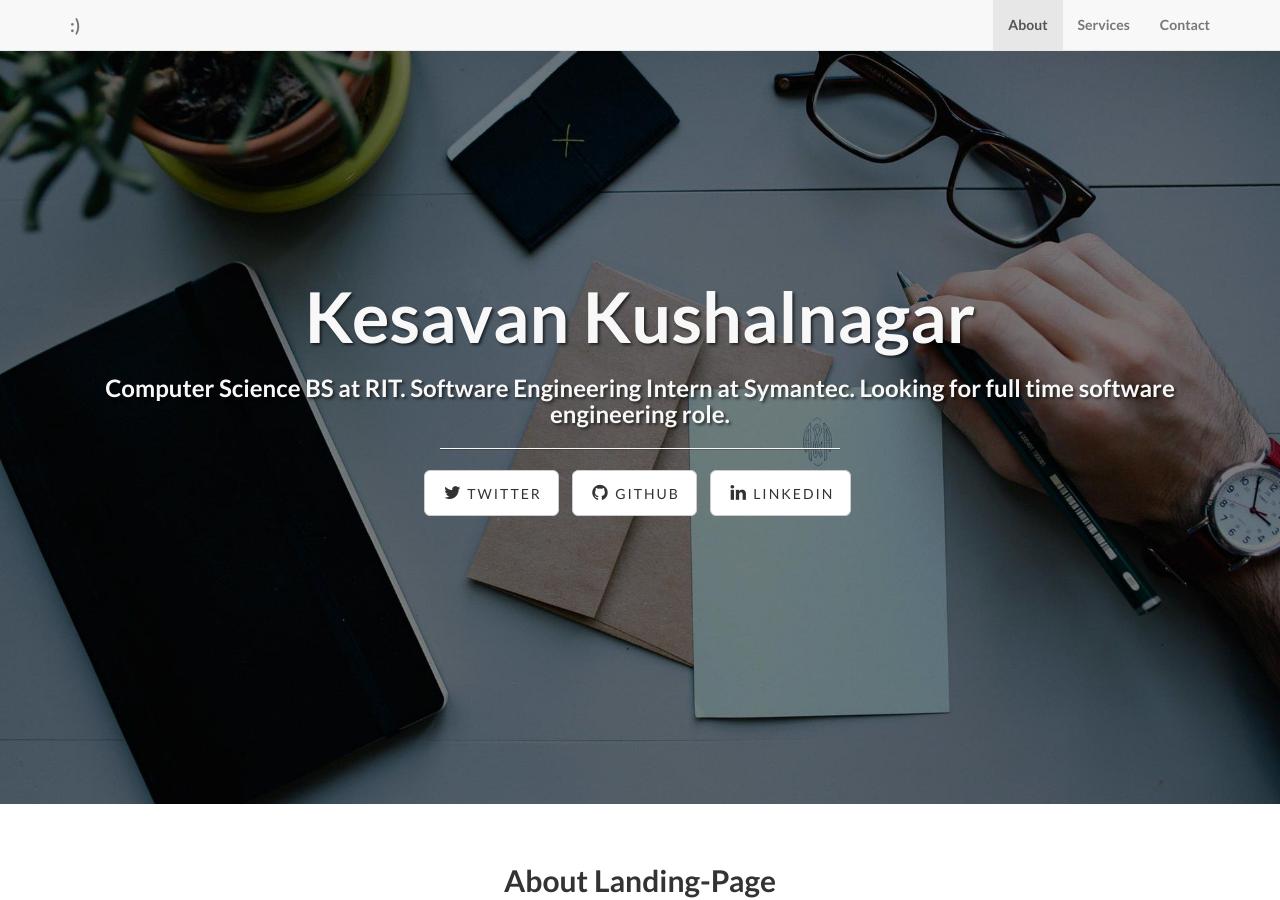
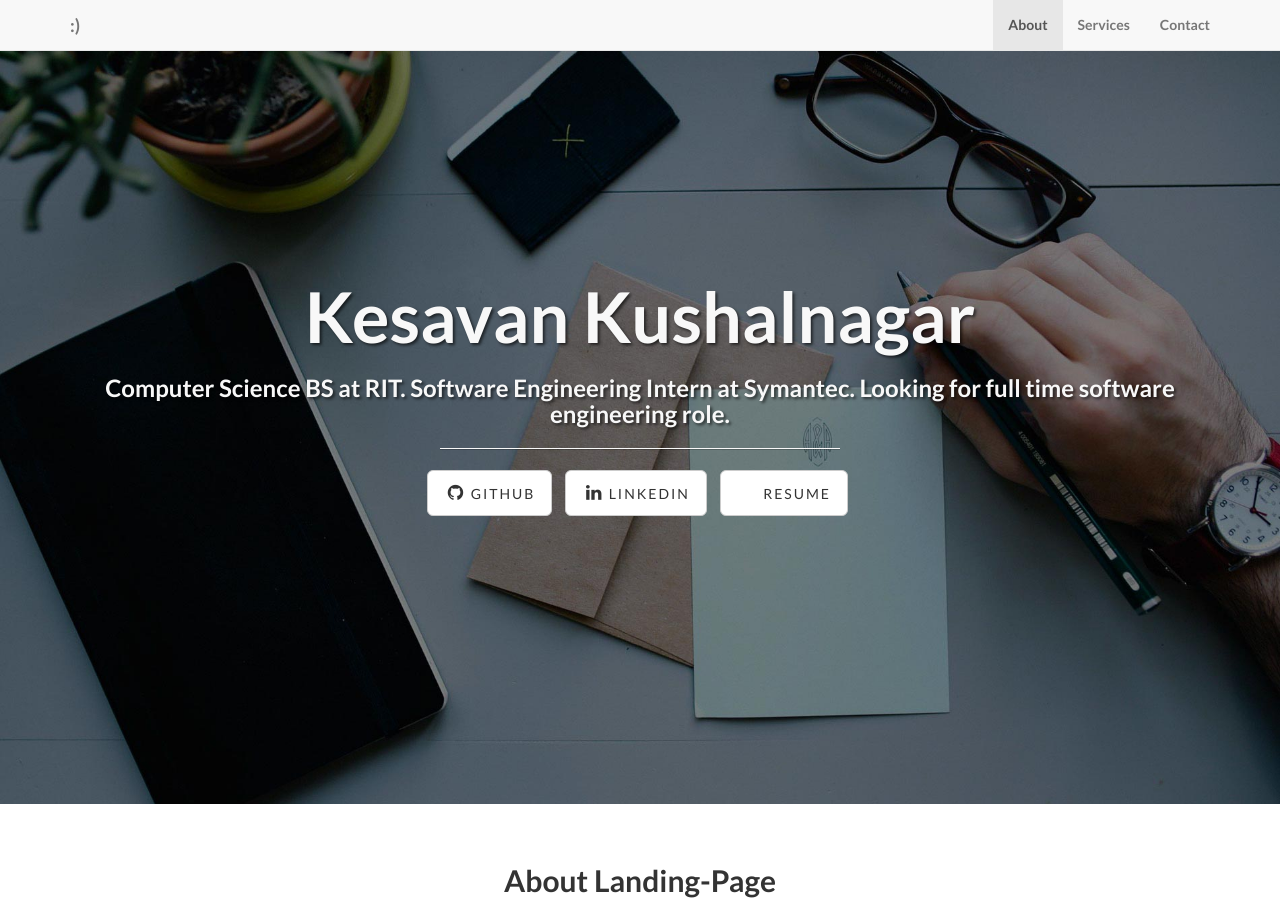
Before and after one commit to kasplat/kesavankushalnagar, a Jekyll site: the page built from index.html, in a window 1280 px wide and 900 px high. Built offline with Jekyll 4.4.1, drawn with Linux system fonts in a browser that asks for light colours; nearby versions of some CDN libraries; library files that are not in the unit come from our copies.

Commit message:
added resume, removed twitter

```diff
--- a/_config.yml
+++ b/_config.yml
@@ -23,9 +23,9 @@ permalink: pretty
 # ----------------------- #
 
 social:
-  - title: twitter
-    url: https://twitter.com/KKasplat
   - title: github
     url: https://github.com/kasplat
   - title: linkedin
     url: https://www.linkedin.com/in/kesavan-kushalnagar/
+  - title: resume
+    url: https://resume.creddle.io/resume/ji477weh5rx
```
